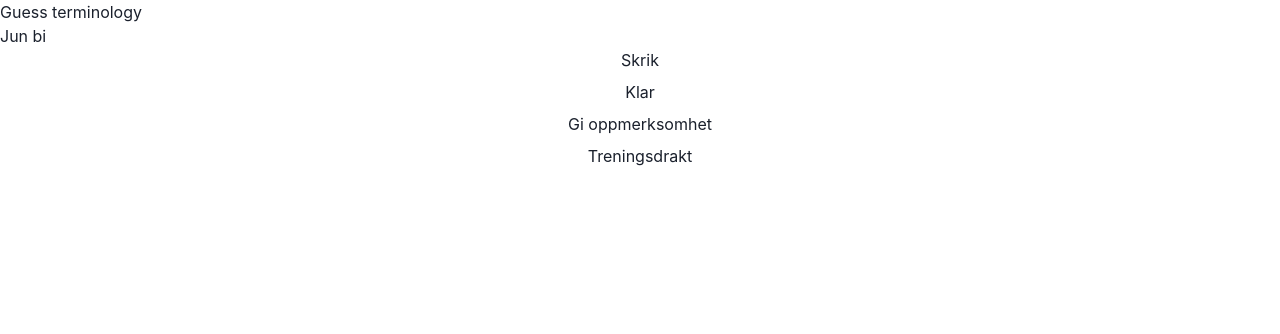
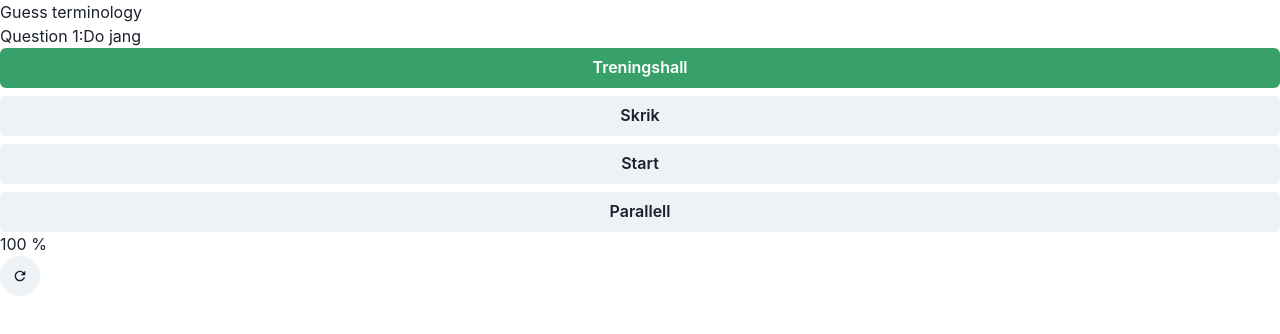
Before and after one commit to ohjohnsen/taekwondo-quiz-web, a React (Create React App) app: page /guessterminology in a window 1280 px wide. Both pictures are taken after a click on the button "Treningshall". Shown: the top 334 px of the page. Built offline with nearby package versions, Linux system fonts and the light colour scheme.

Commit message:
Adding answering logic + calculation of correct answer percentage

```diff
--- a/package.json
+++ b/package.json
@@ -12,6 +12,7 @@
     "framer-motion": "^10.16.4",
     "react": "^18.2.0",
     "react-dom": "^18.2.0",
+    "react-icons": "^4.11.0",
     "react-router-dom": "^6.16.0",
     "react-scripts": "5.0.1",
     "web-vitals": "^2.1.4"
--- a/src/pages/GuessTerminology.jsx
+++ b/src/pages/GuessTerminology.jsx
@@ -1,7 +1,7 @@
 import React, { useState } from 'react';
-import { Box, Stack } from "@chakra-ui/react";
 import { terminologies } from '../assets/terminologies';
-
+import { Box, Stack, Button, Show, IconButton } from "@chakra-ui/react";
+import { MdRefresh } from 'react-icons/md';
 
 const getKoreanQuestionAndNorwegianChoices = () => {
   console.log("Generating guesses");
@@ -18,7 +18,7 @@ const getKoreanQuestionAndNorwegianChoices = () => {
   while (choiceIndexes.length < choicesCount - 1) {
     const randomIndex = Math.floor(Math.random() * terminologies.length);
     if (randomIndex !== questionIndex && !choiceIndexes.some(choiceIndex => choiceIndex === randomIndex)) {
-      choiceIndexes.push(randomIndex);
+      choiceIndexes = [ ...choiceIndexes, randomIndex ];
     }
   }
 
@@ -31,34 +31,78 @@ const getKoreanQuestionAndNorwegianChoices = () => {
   ];
 
   choiceIndexes.forEach(choiceIndex => {
-    data.choices.push({
-      terminology: terminologies[choiceIndex].norwegian,
-      index: choiceIndex
-    });
+    data.choices = [
+      ...data.choices,
+      {
+        terminology: terminologies[choiceIndex].norwegian,
+        index: choiceIndex
+      }
+    ];
   });
 
   return data;
 };
 
+const calculateCorrectAnswerPercentage = answers => {
+  const correctAnswerCount = answers.reduce((n, answer) => n + (answer === true));
+  const percentage = Math.round(correctAnswerCount * 100 / answers.length);
+  return percentage;
+};
+
+let guessingData = getKoreanQuestionAndNorwegianChoices();
+
 const GuessTerminology = () => {
-  const guessingData = getKoreanQuestionAndNorwegianChoices();
-  const [selectedChoice, setSelectedChoice] = useState("");
+  const [currentQuestion, setCurrentQuestion] = useState(1);
+  const [numberOfCorrectAnswers, setNumberOfCorrectAnswers] = useState(0);
+  const [answers, setAnswers] = useState([]);
+  const [selectedAnswer, setSelectedAnswer] = useState(undefined);
 
   return (
     <Box>
       Guess terminology
-      <div>
+      <Box>
+        Question { currentQuestion }:
         { guessingData.question.terminology }
-      </div>
+      </Box>
       <Stack>
         { guessingData.choices.map(choice =>
-          <button key={choice.index} onClick={event => {
-            setSelectedChoice(choice.index);
-            console.log(choice.index + " " + selectedChoice);
-          }}>
+          <Button
+            key={choice.index}
+            value={choice.index}
+            colorScheme={ selectedAnswer !== choice.index ? 'gray' :
+              selectedAnswer === guessingData.question.index ? 'green' : 'red' }
+            onClick={() => {
+              if (selectedAnswer === undefined) {
+                console.log(choice.index);
+                setSelectedAnswer(choice.index);
+              }
+              setAnswers([
+                ...answers,
+                choice.index === guessingData.question.index
+              ])
+            }}
+          >
             {choice.terminology}
-          </button>) }
+          </Button>) }
       </Stack>
+      { (selectedAnswer !== undefined || currentQuestion > 1) &&
+        <Box>
+          { calculateCorrectAnswerPercentage(answers) } %
+        </Box>
+      }
+      { selectedAnswer !== undefined &&
+        <IconButton
+          visibility={selectedAnswer === undefined}
+          icon={<MdRefresh />}
+          isRound={true}
+          onClick={() => {
+            guessingData = getKoreanQuestionAndNorwegianChoices();
+            const nextQuestion = currentQuestion + 1;
+            setCurrentQuestion(nextQuestion);
+            setSelectedAnswer(undefined);
+          }}
+        />
+      }
     </Box>
   );
 };
```
Also changed, not shown: 1 other file (tests, documents, lock files or other folders).
